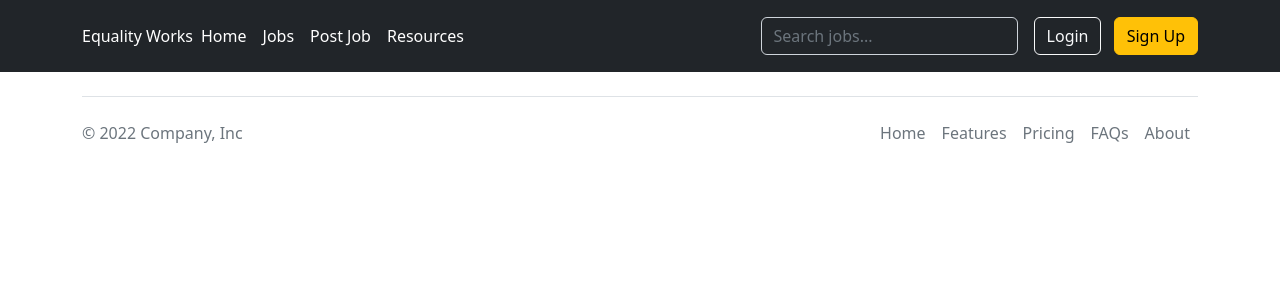
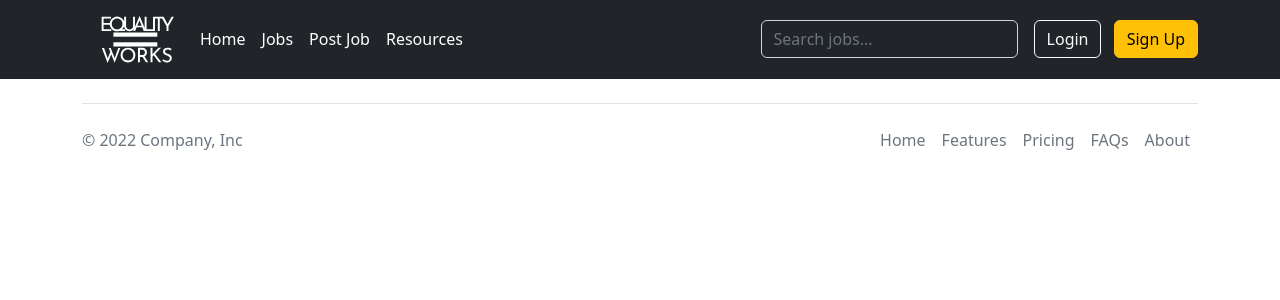
Before and after one commit to asiask97/team1-sept-2022, a Flask app: page / in a window 1280 px wide. Shown: the top 300 px of the page. Run offline with Flask 2, Linux system fonts and the light colour scheme.

Commit message:
New Logo

```diff
--- a/templates/navbar.html
+++ b/templates/navbar.html
@@ -1,7 +1,7 @@
 <header class="p-3 text-bg-dark">
     <div class="container">
       <div class="d-flex flex-wrap align-items-center justify-content-center justify-content-lg-start">
-        <a class="navbar-brand" href="{{ url_for('index') }}">Equality Works</a>
+        <a class="navbar-brand" href="{{ url_for('index') }}"><img width = '110px' src="../static/images/whiteLogo.svg"></a>
 
         <ul class="nav col-12 col-lg-auto me-lg-auto mb-2 justify-content-center mb-md-0">
           <li><a href="#" class="nav-link px-2 text-white">Home</a></li>
```
Also changed, not shown: static/images/whiteLogo.svg (added).
